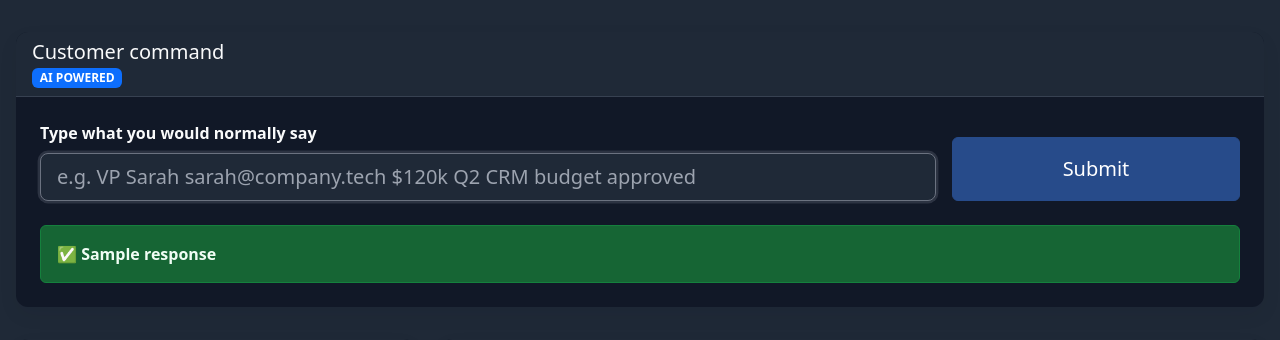
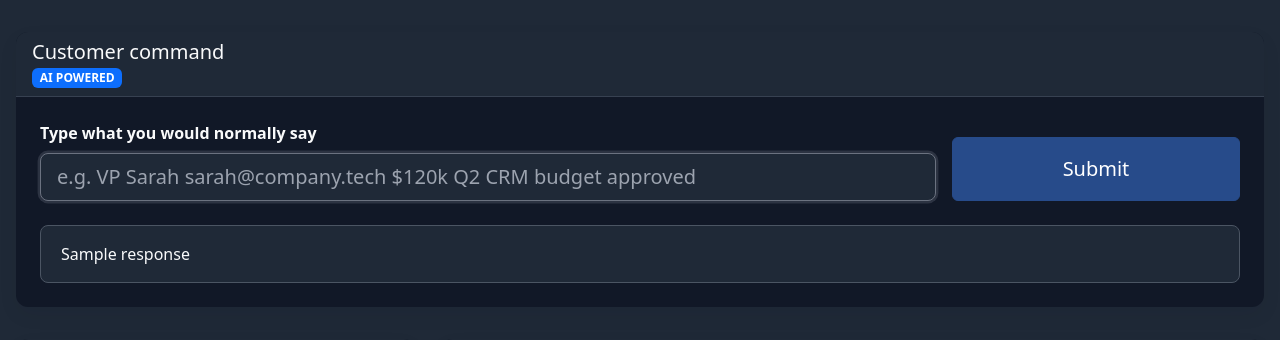
Before and after one commit to arina-bolkunova/ai-customer-manager, a Flask app: template templates/index.html in a window 1280 px wide. Shown: the part 83-423 px from the top of the page. Run offline with Flask 3, Linux system fonts and the light colour scheme; the template is opened without the code that fills it: most values are stand-ins (such as "Sample title", 1, 10 or a date in 2020).

Commit message:
style:geminimsgbackground

```diff
--- a/main.py
+++ b/main.py
@@ -87,31 +87,80 @@ def extract_key_info(raw_input):
         info_parts.append(q_match.group(1).upper())
     return ' | '.join(info_parts) if info_parts else "N/A"
 
+
 def generate_pie_chart(customers):
     if not customers:
         return None
+
     category_counts = Counter(c['category'] for c in customers.values())
     labels = list(category_counts.keys())
     sizes = list(category_counts.values())
-    colors = {'Lead': '#6B7280', 'Gold': '#FFD700', 'Platinum': '#10D178'}
+    total_leads = sum(sizes)
+
+    colors = {
+        'Lead': '#6B7280',
+        'Gold': '#FFD700',
+        'Platinum': '#10D178'
+    }
     color_list = [colors[label] for label in labels]
+
     fig, ax = plt.subplots(figsize=(8, 6), facecolor='#111827')
     ax.set_facecolor('#111827')
-    wedges, texts, autotexts = ax.pie(sizes, autopct='%d%%', colors=color_list, startangle=90, textprops={'fontsize': 18, 'fontweight': 'bold'})
-    for autotext in autotexts:
-        autotext.set_color('black')
-        autotext.set_fontsize(22)
-        autotext.set_fontweight('bold')
+
+    wedges, texts, autotexts = ax.pie(sizes,
+                                      autopct='%d%%',
+                                      colors=color_list,
+                                      startangle=90,
+                                      pctdistance=0.85,
+                                      textprops={'fontsize': 18, 'fontweight': 'bold',
+                                                 'color': 'black'})
+
+    # Donut center hole
+    centre_circle = plt.Circle((0, 0), 0.70, fc='#111827')
+    fig.gca().add_artist(centre_circle)
+
+    # Total leads in center
+    ax.text(0, 0, str(total_leads),
+            ha='center', va='center',
+            fontsize=28, fontweight='bold',
+            color='white')
+
     ax.set_title('Lead Categories', fontsize=16, fontweight='bold', pad=20, color='white')
     ax.axis('equal')
-    plt.tight_layout()
+
     buf = io.BytesIO()
-    plt.savefig(buf, format='png', bbox_inches='tight', dpi=100, facecolor='#111827', edgecolor='none')
+    plt.savefig(buf, format='png', bbox_inches='tight', dpi=100,
+                facecolor='#111827', edgecolor='none')
     buf.seek(0)
     img_base64 = base64.b64encode(buf.read()).decode('utf-8')
     plt.close(fig)
     plt.clf()
+
     return img_base64
+
+    # Add white center circle for donut effect
+    centre_circle = plt.Circle((0, 0), 0.70, fc='#111827', linewidth=0)
+    fig.gca().add_artist(centre_circle)
+
+    # Add total leads count in center
+    ax.text(0, 0, str(total_leads),
+            ha='center', va='center',
+            fontsize=28, fontweight='bold',
+            color='white')
+
+    ax.set_title('Lead Categories', fontsize=16, fontweight='bold', pad=20, color='white')
+    ax.axis('equal')
+
+    buf = io.BytesIO()
+    plt.savefig(buf, format='png', bbox_inches='tight', dpi=100,
+                facecolor='#111827', edgecolor='none')
+    buf.seek(0)
+    img_base64 = base64.b64encode(buf.read()).decode('utf-8')
+    plt.close(fig)
+    plt.clf()
+
+    return img_base64
+
 
 def agent_respond(gemini_text, prompt):
     try:
@@ -248,5 +297,11 @@ def edit_customer(email):
     customer = customers[email]
     return render_template('edit.html', customer=customer)
 
+@app.route('/clear')
+def clear_all():
+    global customers
+    customers = {}
+    return redirect('/')
+
 if __name__ == "__main__":
     app.run(debug=True)
--- a/static/css/style.css
+++ b/static/css/style.css
@@ -254,3 +254,24 @@ body .alert-success {
   background-color: #166534 !important;
   color: #f0fdf4 !important;
 }
+
+/* DARK SUCCESS/ERROR MESSAGES */
+.alert-success {
+  background-color: #166534 !important;
+  border-color: #15803d !important;
+  color: #f0fdf4 !important;
+}
+
+.alert {
+  background-color: #1f2937 !important;
+  border-color: #4b5563 !important;
+  color: #f9fafb !important;
+  border-radius: 0.5rem;
+  padding: 1rem 1.25rem;
+}
+
+/* Ensure all response messages are dark */
+div[class*="alert"] {
+  background-color: #1f2937 !important;
+  color: #f9fafb !important;
+}
--- a/templates/index.html
+++ b/templates/index.html
@@ -40,11 +40,11 @@
                     <button type="submit" class="btn btn-primary w-100 py-3 fs-5">Submit</button>
                   </div>
                 </div>
-                {% if response %}
-                <div class="alert alert-success mt-4 mb-0">
-                  <strong>✅ {{ response }}</strong>
-                </div>
-                {% endif %}
+                    {% if response %}
+                    <div class="alert alert-secondary mt-4 mb-0">
+                      {{ response }}
+                    </div>
+                    {% endif %}
               </form>
             </div>
           </div>
```
